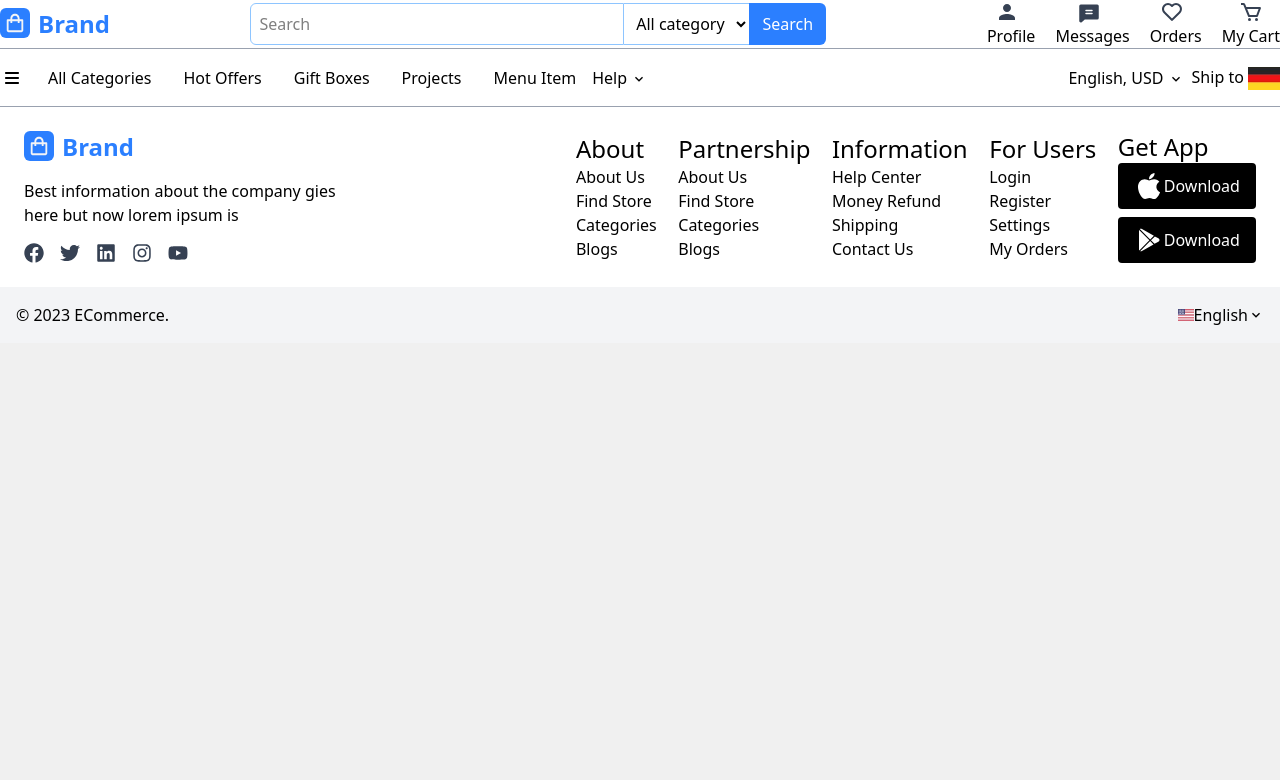
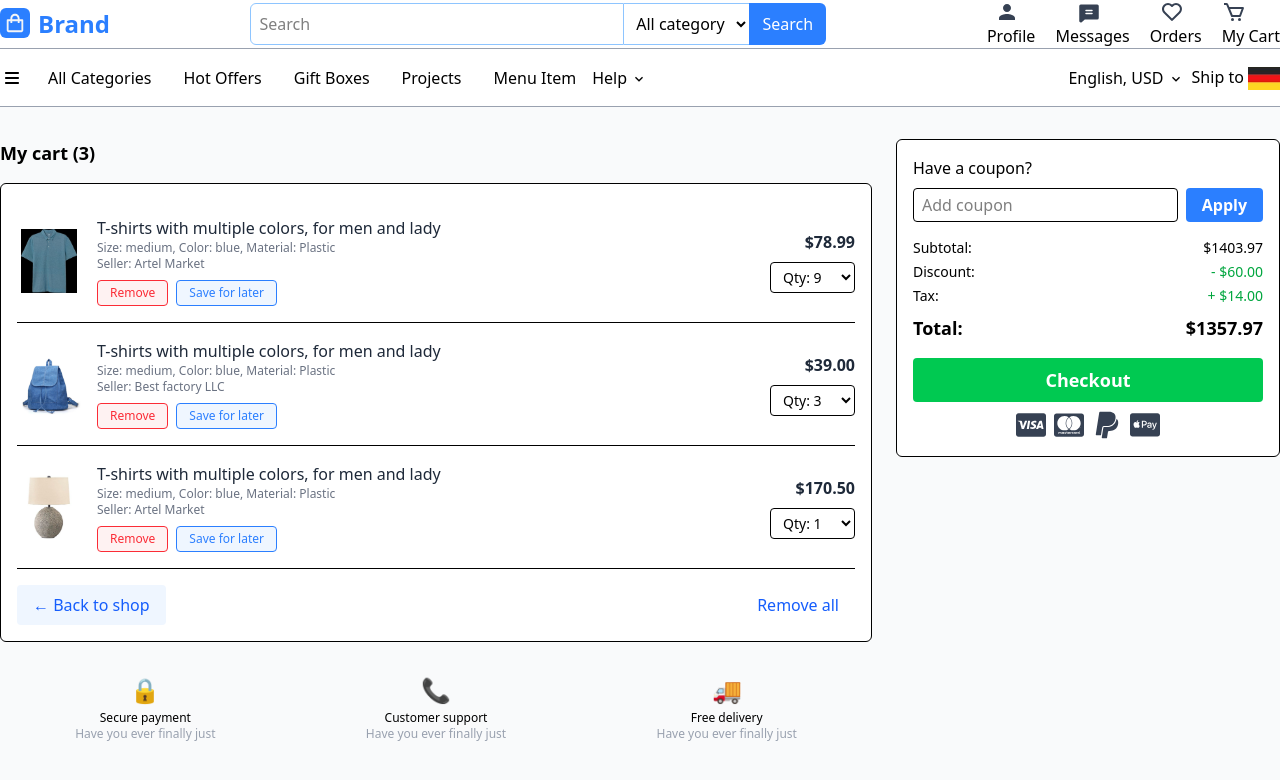
Before and after one commit to SohaibRaza66/ecommerce-frontend-design, a React (Vite) app: page /cart in a window 1280 px wide. Shown: the top 780 px of the page. Built offline with nearby package versions, Linux system fonts and the light colour scheme.

Commit message:
first commit

```diff
--- a/src/App.jsx
+++ b/src/App.jsx
@@ -6,6 +6,7 @@ import Home from './Pages/Home'
 import Navbar from './Layouts/Navbar'
 import Copyright from './Components/Copyright'
 import Products from './Pages/Products'
+import Cart from './Pages/cart'
 const App = () => {
   return (
     <>
@@ -15,6 +16,7 @@ const App = () => {
     <Routes>
         <Route path="/" element={<Home />} />
         <Route path="/products" element={<Products />} />
+        <Route path="/cart" element={<Cart />} />
     </Routes>
         <Footer />
         <Copyright />
--- a/src/Layouts/Header.jsx
+++ b/src/Layouts/Header.jsx
@@ -1,6 +1,7 @@
 import React from "react";
 import { BiHeart, BiShoppingBag, BiCart } from "react-icons/bi";
 import { MdPerson } from "react-icons/md";
+import { Link } from "react-router";
 import { PiChatTextFill } from "react-icons/pi";
 const Header = () => {
   return (
@@ -51,8 +52,10 @@ const Header = () => {
               <p>Orders</p>
             </div>
             <div className="cart ms-5 grid place-items-center">
-              <BiCart className="text-2xl text-gray-700" />
-              <p>My Cart</p>
+              <Link to="/cart">
+                <BiCart className="text-2xl text-gray-700" />
+                <p>My Cart</p>
+              </Link>
             </div>
           </div>
         </div>
--- /dev/null
+++ b/src/Pages/Cart.jsx
@@ -0,0 +1,181 @@
+import React, { useState } from 'react'
+import { FaCcVisa,FaCcMastercard ,FaCcApplePay ,FaPaypal} from "react-icons/fa";
+const cartItems = [
+  {
+    img: 'Blue_Shirt.jpg',
+    title: 'T-shirts with multiple colors, for men and lady',
+    price: 78.99,
+    qty: 9,
+    seller: 'Artel Market',
+    details: 'Size: medium, Color: blue, Material: Plastic'
+  },
+  {
+    img: 'image 26.jpg',
+    title: 'T-shirts with multiple colors, for men and lady',
+    price: 39.00,
+    qty: 3,
+    seller: 'Best factory LLC',
+    details: 'Size: medium, Color: blue, Material: Plastic'
+  },
+  {
+    img: 'image 94.jpg',
+    title: 'T-shirts with multiple colors, for men and lady',
+    price: 170.50,
+    qty: 1,
+    seller: 'Artel Market',
+    details: 'Size: medium, Color: blue, Material: Plastic'
+  }
+]
+
+const savedItems = [
+  {
+    img: 'image 32.jpg',
+    price: '$99.50',
+    title: 'GoPro HERO6 4K Action Camera - Black'
+  },
+  {
+    img: 'image 22.jpg',
+    price: '$99.50',
+    title: 'GoPro HERO6 4K Action Camera - Black'
+  },
+  {
+    img: 'image 35.jpg',
+    price: '$99.50',
+    title: 'GoPro HERO6 4K Action Camera - Black'
+  },
+  {
+    img: 'image 34.jpg',
+    price: '$99.50',
+    title: 'GoPro HERO6 4K Action Camera - Black'
+  }
+]
+
+const Cart = () => {
+  const [coupon, setCoupon] = useState('')
+  const subtotal = 1403.97
+  const discount = 60.00
+  const tax = 14.00
+  const total = subtotal - discount + tax
+
+  return (
+    <div className="bg-gray-50 min-h-screen py-8">
+      <div className="container m-auto flex flex-col lg:flex-row gap-6">
+        {/* Cart Section */}
+        <div className="flex-1">
+          <h2 className="font-semibold text-lg mb-4">My cart (3)</h2>
+          <div className="bg-white rounded-md border p-4 mb-2">
+            {cartItems.map((item, idx) => (
+              <div key={idx} className="flex items-center border-b last:border-b-0 py-4 gap-4">
+                <img src={item.img} alt={item.title} className="w-16 h-16 object-contain rounded" />
+                <div className="flex-1">
+                  <div className="font-medium text-gray-800">{item.title}</div>
+                  <div className="text-xs text-gray-500">{item.details}</div>
+                  <div className="text-xs text-gray-500">Seller: {item.seller}</div>
+                  <div className="flex gap-2 mt-2">
+                    <button className="bg-red-50 text-red-500 px-3 py-1 rounded text-xs border">Remove</button>
+                    <button className="bg-blue-50 text-blue-500 px-3 py-1 rounded text-xs border">Save for later</button>
+                  </div>
+                </div>
+                <div className="flex flex-col items-end gap-2">
+                  <div className="font-semibold text-gray-800">${item.price.toFixed(2)}</div>
+                  <select className="border rounded px-2 py-1 text-sm">
+                    {[...Array(10).keys()].map(n => (
+                      <option key={n+1} value={n+1} selected={item.qty === n+1}>Qty: {n+1}</option>
+                    ))}
+                  </select>
+                </div>
+              </div>
+            ))}
+            <div className="flex justify-between items-center pt-4">
+              <button className="bg-blue-50 text-blue-600 px-4 py-2 rounded font-medium flex items-center gap-2">
+                &#8592; Back to shop
+              </button>
+              <button className="text-blue-600 px-4 py-2 rounded font-medium">Remove all</button>
+            </div>
+          </div>
+          {/* Cart Info */}
+          <div className="flex justify-between text-center py-6">
+            <div className="flex-1 flex flex-col items-center">
+              <span className="text-gray-500 text-2xl mb-1">&#128274;</span>
+              <span className="text-xs font-medium">Secure payment</span>
+              <span className="text-xs text-gray-400">Have you ever finally just</span>
+            </div>
+            <div className="flex-1 flex flex-col items-center">
+              <span className="text-gray-500 text-2xl mb-1">&#128222;</span>
+              <span className="text-xs font-medium">Customer support</span>
+              <span className="text-xs text-gray-400">Have you ever finally just</span>
+            </div>
+            <div className="flex-1 flex flex-col items-center">
+              <span className="text-gray-500 text-2xl mb-1">&#128666;</span>
+              <span className="text-xs font-medium">Free delivery</span>
+              <span className="text-xs text-gray-400">Have you ever finally just</span>
+            </div>
+          </div>
+          {/* Saved for later */}
+          <div className="bg-white rounded-md border p-4 mt-4">
+            <h3 className="font-semibold mb-4">Saved for later</h3>
+            <div className="grid grid-cols-2 md:grid-cols-4 gap-4">
+              {savedItems.map((item, idx) => (
+                <div key={idx} className="border rounded-md p-3 flex flex-col items-center">
+                  <img src={item.img} alt={item.title} className="w-40 h-40 object-contain mb-2" />
+                  <div className="font-bold text-gray-800">{item.price}</div>
+                  <div className="text-xs text-gray-600 text-center mb-2">{item.title}</div>
+                  <button className="bg-blue-50 text-blue-600 px-3 py-1 rounded text-xs border">Move to cart</button>
+                </div>
+              ))}
+            </div>
+          </div>
+          {/* Discount Banner */}
+          <div className="bg-blue-500 text-white rounded-md p-4 mt-4 flex justify-between items-center">
+            <div>
+              <span className="font-semibold text-lg">Super discount on more than 100 USD</span>
+              <div className="text-xs">Have you ever finally just write dummy info</div>
+            </div>
+            <button className="bg-orange-400 text-white px-5 py-2 rounded font-semibold">Shop now</button>
+          </div>
+        </div>
+        {/* Checkout Section */}
+        <div className="w-full lg:w-96">
+          <div className="bg-white rounded-md border p-4 mb-4">
+            <div className="font-medium mb-2">Have a coupon?</div>
+            <div className="flex gap-2 mb-4">
+              <input
+                type="text"
+                placeholder="Add coupon"
+                value={coupon}
+                onChange={e => setCoupon(e.target.value)}
+                className="border rounded px-2 py-1 flex-1"
+              />
+              <button className="bg-blue-500 text-white px-4 py-1 rounded font-semibold">Apply</button>
+            </div>
+            <div className="flex justify-between text-sm mb-1">
+              <span>Subtotal:</span>
+              <span>${subtotal.toFixed(2)}</span>
+            </div>
+            <div className="flex justify-between text-sm mb-1">
+              <span>Discount:</span>
+              <span className="text-green-600">- ${discount.toFixed(2)}</span>
+            </div>
+            <div className="flex justify-between text-sm mb-1">
+              <span>Tax:</span>
+              <span className="text-green-600">+ ${tax.toFixed(2)}</span>
+            </div>
+            <div className="flex justify-between font-bold text-lg mt-2 mb-4">
+              <span>Total:</span>
+              <span>${total.toFixed(2)}</span>
+            </div>
+            <button className="bg-green-500 text-white w-full py-2 rounded font-semibold text-lg mb-2">Checkout</button>
+            <div className="flex gap-2 justify-center">
+                <FaCcVisa className="text-3xl text-gray-700" />
+                <FaCcMastercard className="text-3xl text-gray-700" />
+                <FaPaypal className="text-3xl text-gray-700" />
+                <FaCcApplePay className="text-3xl text-gray-700" />
+            </div>
+          </div>
+        </div>
+      </div>
+    </div>
+  )
+}
+
+export default Cart
```
